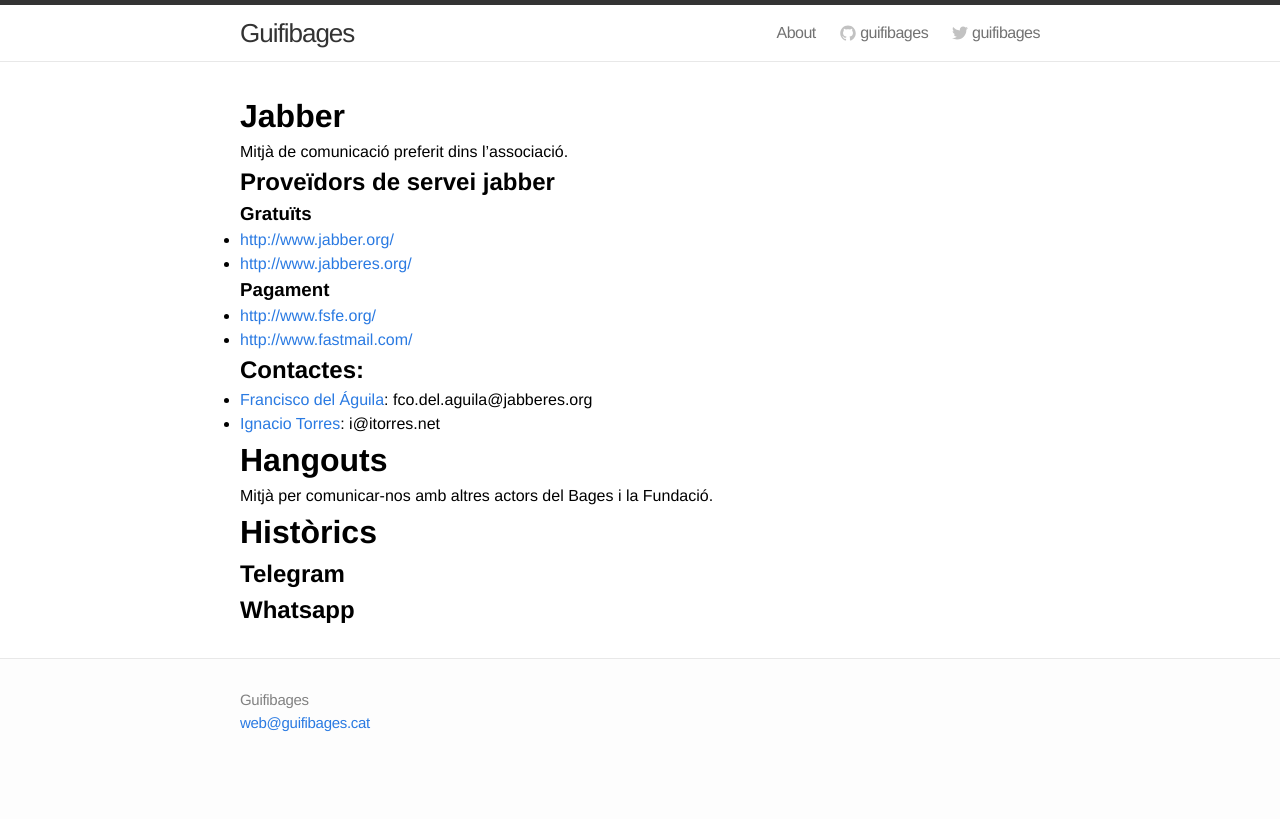
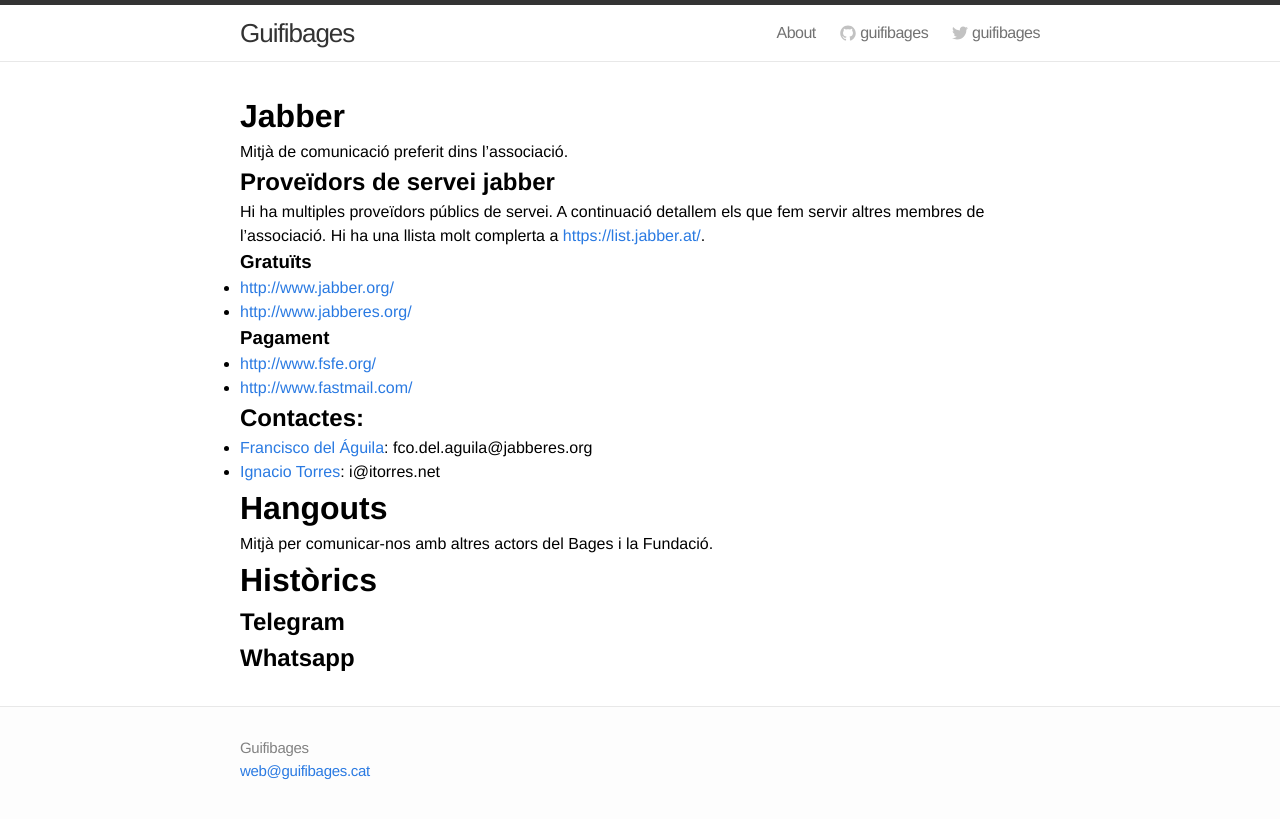
Before and after one commit to guifibages/guifibages.github.io, a Jekyll site: the page built from doc/associacio/comunicacio/im/index.md, in a window 1280 px wide. Shown: the top 819 px of the page. Built offline with Jekyll 4.4.1, drawn with Linux system fonts in a browser that asks for light colours.

Commit message:
Llista de proveïdors Jabber

```diff
--- a/doc/associacio/comunicacio/im/index.md
+++ b/doc/associacio/comunicacio/im/index.md
@@ -8,11 +8,12 @@
 
 ## Proveïdors de servei jabber
 
+Hi ha multiples proveïdors públics de servei. A continuació detallem els que fem servir altres membres de l'associació. Hi ha una llista molt complerta a [https://list.jabber.at/](https://list.jabber.at/).
+
 ### Gratuïts
 
 - [http://www.jabber.org/](http://www.jabber.org/)
 - [http://www.jabberes.org/](http://www.jabberes.org/)
-
 
 ### Pagament
 
```
